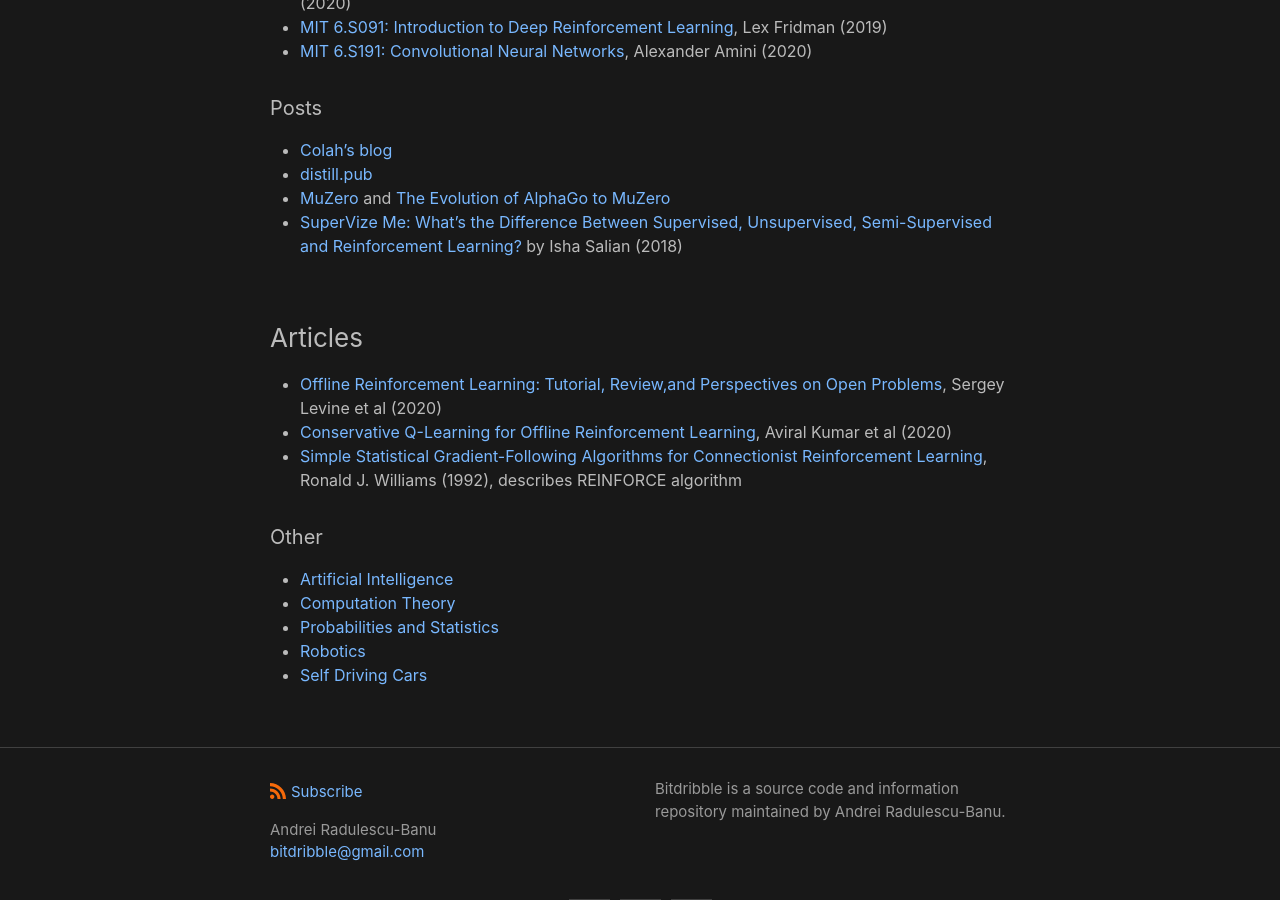
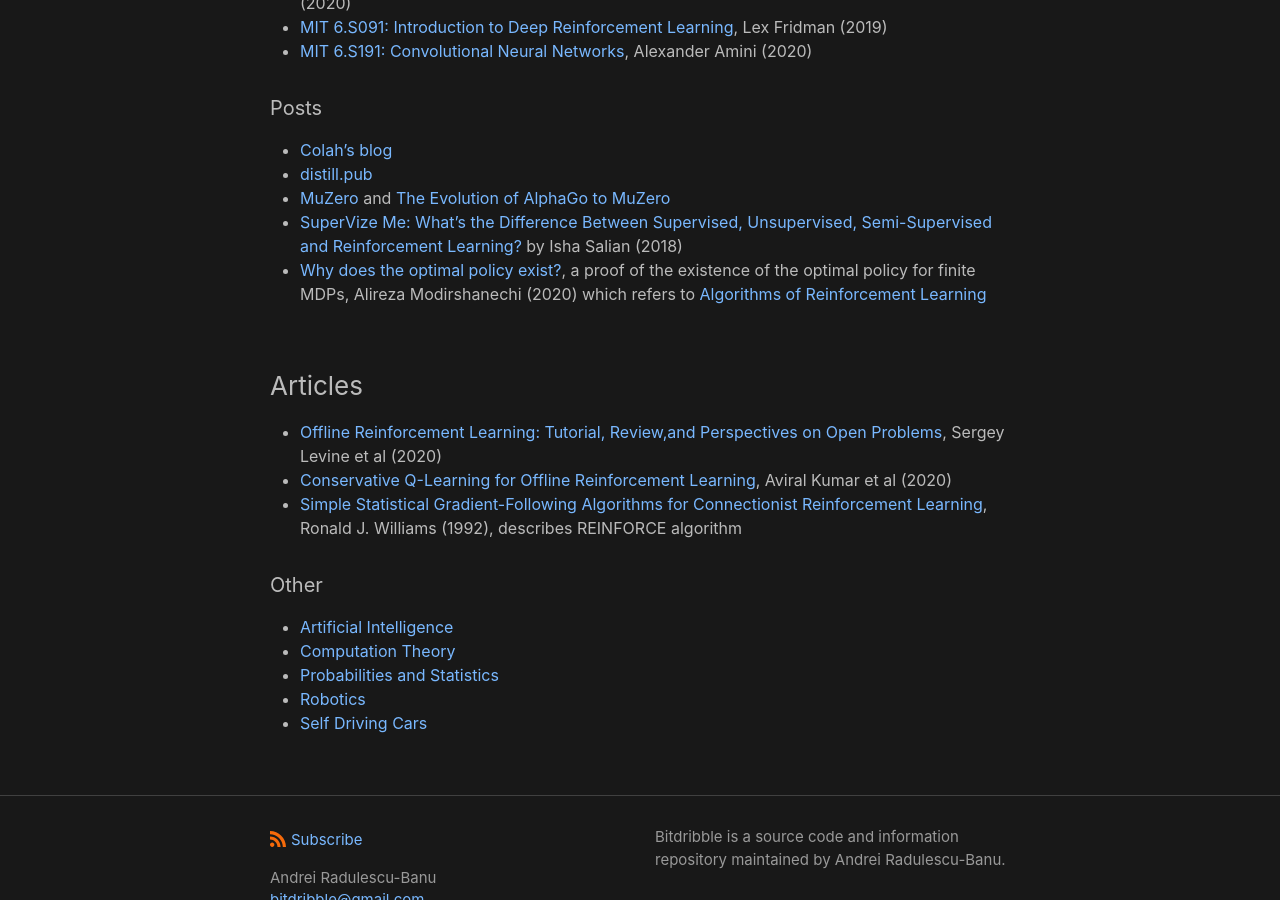
Before and after one commit to analytiq-hub/sigagent.github.io, a Jekyll site: the page built from machine_learning.md, in a window 1280 px wide and 900 px high, scrolled down 851 px. Built offline with Jekyll 4.4.1, drawn with Linux system fonts in a browser that asks for light colours.

Commit message:
*** empty log message ***

```diff
--- a/machine_learning.md
+++ b/machine_learning.md
@@ -35,6 +35,7 @@ title: Machine Learning
 * [distill.pub](https://distill.pub/)
 * [MuZero](https://en.wikipedia.org/wiki/MuZero) and [The Evolution of AlphaGo to MuZero](https://towardsdatascience.com/the-evolution-of-alphago-to-muzero-c2c37306bf9)
 * [SuperVize Me: What’s the Difference Between Supervised, Unsupervised, Semi-Supervised and Reinforcement Learning?](https://blogs.nvidia.com/blog/2018/08/02/supervised-unsupervised-learning/) by Isha Salian (2018)
+* [Why does the optimal policy exist?](https://towardsdatascience.com/why-does-the-optimal-policy-exist-29f30fd51f8c), a proof of the existence of the optimal policy for finite MDPs, Alireza Modirshanechi (2020) which refers to [Algorithms of Reinforcement Learning](https://sites.ualberta.ca/~szepesva/rlbook.html)
 
 ### Articles
 * [Offline Reinforcement Learning: Tutorial, Review,and Perspectives on Open Problems](https://arxiv.org/pdf/2005.01643.pdf), Sergey Levine et al (2020)
```
